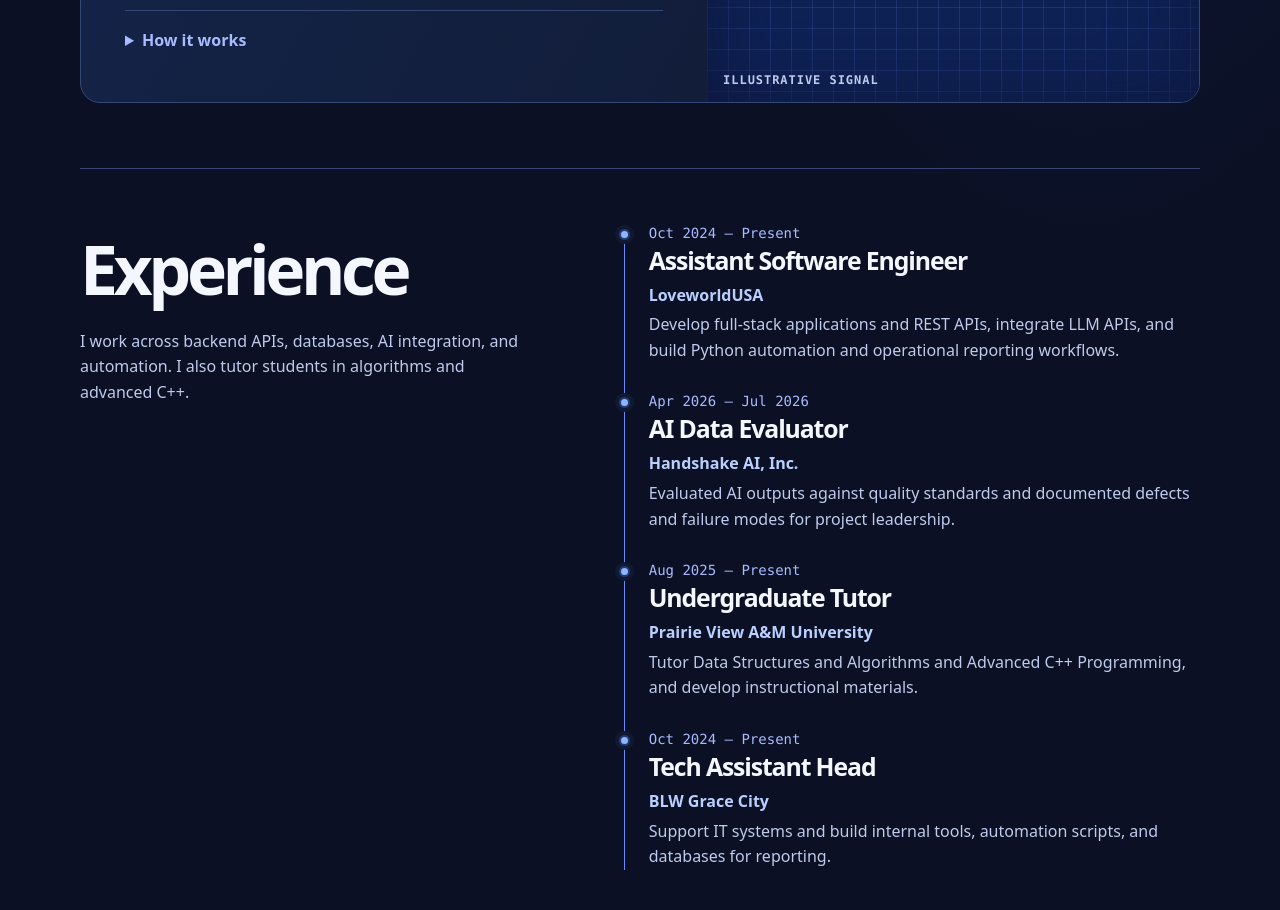
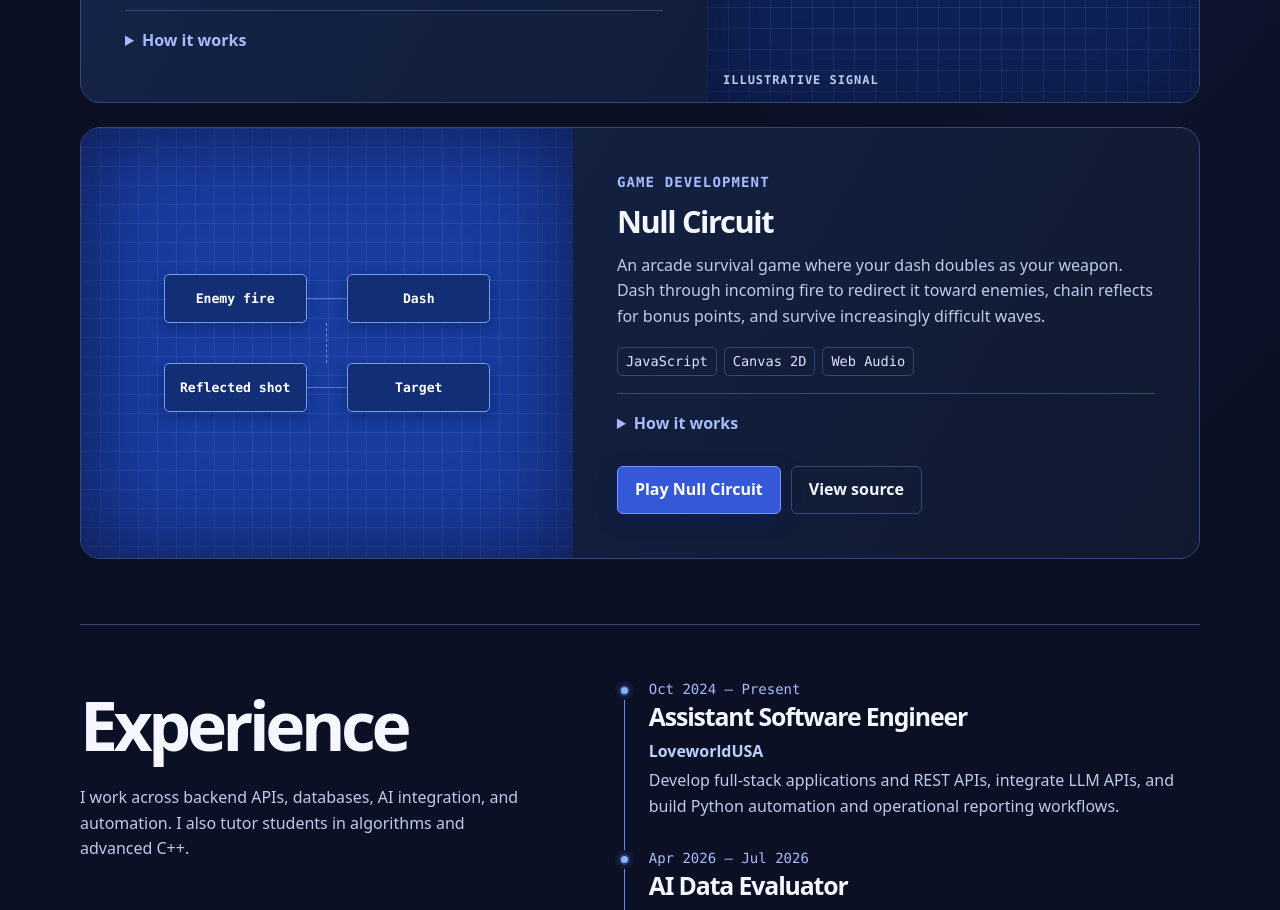
Before and after one commit to Esiri-Angel/portfolio, a plain HTML site: page index.html in a window 1280 px wide. Shown: the part 1540-2450 px from the top of the page. Drawn offline with Linux system fonts and the light colour scheme; animation ran at ten frames a second.

Commit message:
Feature Null Circuit in selected work

```diff
--- a/index.html
+++ b/index.html
@@ -36,6 +36,12 @@
 <div class="project-content"><p class="eyebrow">Senior design · IoT</p><h3>AI-Assisted Smart Electrical Panel</h3><p>Built an energy monitoring system that collects live sensor readings, flags anomalies with a Python machine learning classifier, and displays readings in a real-time dashboard.</p><ul class="tags"><li>Python</li><li>Machine learning</li><li>SQL</li><li>IoT</li></ul>
 <details><summary>How it works</summary><p>IoT sensors supply energy readings. A SQL database logs the data, a Python classifier detects anomalies, and REST APIs provide data to the JavaScript dashboard.</p></details></div>
 </article>
+<article class="project">
+<div class="visual architecture" aria-hidden="true"><div class="system"><span>Enemy fire</span><b></b><span>Dash</span></div><div class="wire"></div><div class="system"><span>Reflected shot</span><b></b><span>Target</span></div></div>
+<div class="project-content"><p class="eyebrow">Game development</p><h3>Null Circuit</h3><p>An arcade survival game where your dash doubles as your weapon. Dash through incoming fire to redirect it toward enemies, chain reflects for bonus points, and survive increasingly difficult waves.</p><ul class="tags"><li>JavaScript</li><li>Canvas 2D</li><li>Web Audio</li></ul>
+<details><summary>How it works</summary><p>A real-time game loop handles enemy waves, movement, and projectile collisions. During a dash, nearby enemy shots switch sides and are redirected toward the closest active enemy. The game supports keyboard and touch controls and runs in a single HTML file.</p></details>
+<div class="actions"><a class="primary" href="null-circuit.html">Play Null Circuit</a><a class="secondary" href="https://github.com/Esiri-Angel/Null-pointer">View source</a></div></div>
+</article>
 </div>
 </section>
 <section id="experience" class="section shell experience" aria-labelledby="experience-title">
```
